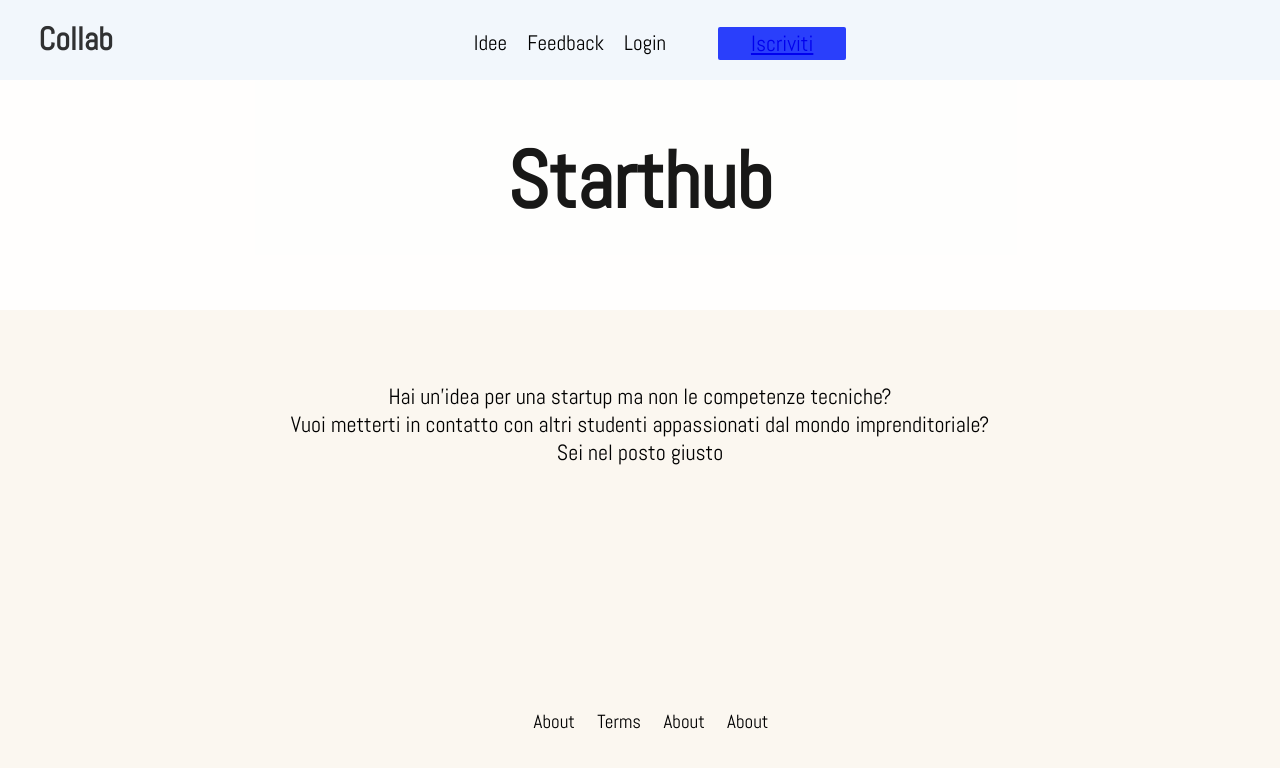
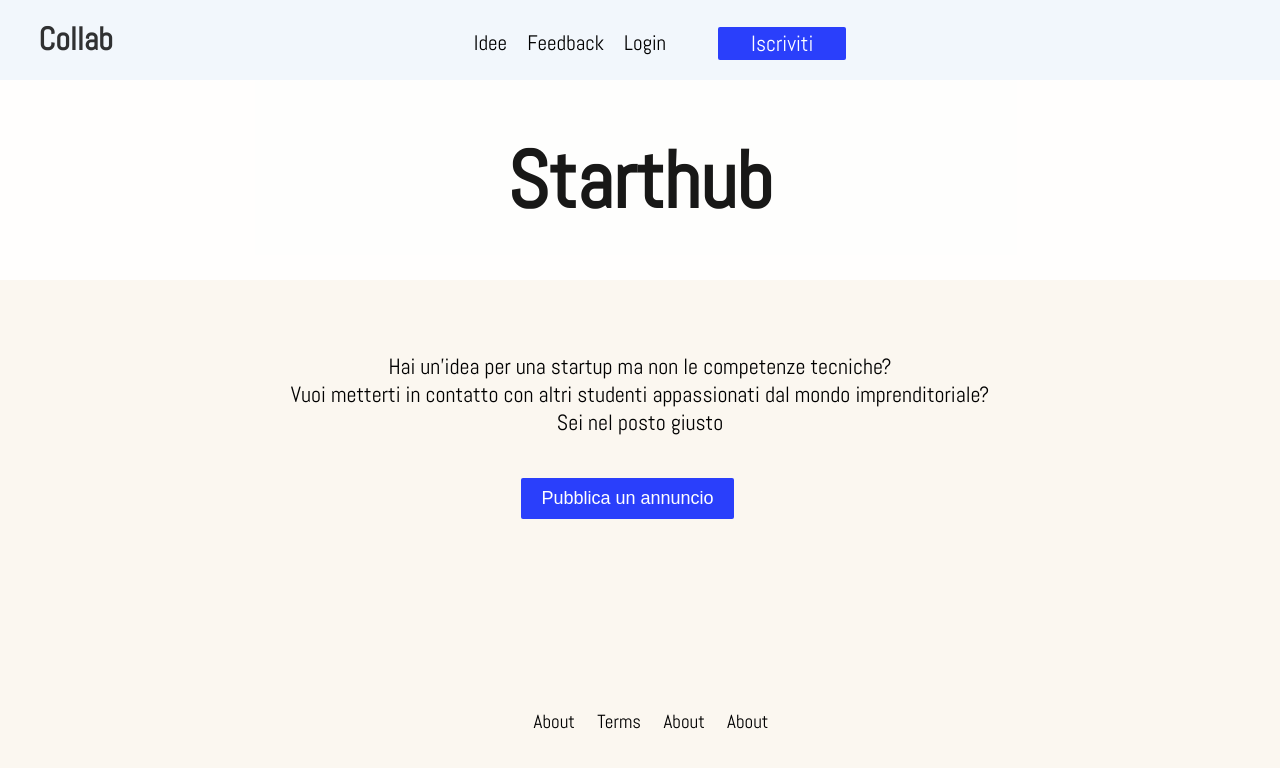
Before and after one commit to git-audo/starthub, a Django app: page /board/ in a window 1280 px wide. Shown: the top 768 px of the page. Run offline with Django 3.2, Linux system fonts and the light colour scheme; data that the repository does not hold is empty.

Commit message:
Added new post button and post publication date

```diff
--- a/board/static/css/style.css
+++ b/board/static/css/style.css
@@ -3,7 +3,7 @@ body {
     margin: 0px;
     display: grid;
     grid-template-columns: repeat(12, 1fr);
-    grid-template-rows: 80px 200px 280px repeat(auto-fill, 220px);
+    grid-template-rows: 80px 190px 340px repeat(auto-fill, 220px);
     font-family: 'Fira Sans', sans-serif;
     font-family: 'Abel', sans-serif;
     /* background-color: #F9F9F9; */
@@ -121,10 +121,25 @@ body {
 
 .content {
     grid-column: span 12;
-    padding: 50px 20px 0 20px;
+    padding: 50px 20px 10px 20px;
     text-align: center;
     font-size: 22px;
-//    box-shadow: 20px -6px 2px #E1E1E1;
+}
+
+#new-post {
+    border: none;
+    margin: 0 25px 0 0;
+    padding: 10px 20px 10px 20px;
+    background-color: #2a3ffb;
+    color: white;
+    text-align: center;
+    border-radius: 2px;
+    font-size: 18px;
+}
+
+#new-post:hover {
+    text-decoration: none;
+    opacity: 0.8;
 }
 
 .block_left, .block_right {
@@ -195,18 +210,19 @@ body {
     flex: 1;
     display: flex;
     flex-flow: column;
-    justify-content: center;
-    padding-left: 5%;
-    padding-bottom: 3%;
+    justify-content: flex-end;
+    padding: 0 30px 20px 0;
 }
 
 .stage_item {
     margin-top: 30px;
     background-color: #314455;
-    opacity: 0.06;
-    width: 14px;
-    height: 14px;
     border-radius: 16px;
+}
+
+.pub_date {
+    font-size: 18px;
+    opacity: 0.8;
 }
 
 mark {
@@ -252,7 +268,7 @@ mark {
 @media only screen and (min-width: 1200px)   {
     body {
         grid-template-columns: repeat(12, 1fr);
-        grid-template-rows: 80px 230px 230px repeat(auto-fill, 180px);
+        grid-template-rows: 80px 200px 260px repeat(auto-fill, 180px);
     }
 
     #home_button {
--- a/board/templates/index.html
+++ b/board/templates/index.html
@@ -20,7 +20,7 @@
       <li>Idee</li>
       <li>Feedback</li>
       <li>Login</li>
-      <li id="signup"><a href="post/new">Iscriviti</a></li>
+      <li id="signup">Iscriviti</li>
     </ul>
   </div>
   <div class="page_title">
@@ -30,6 +30,9 @@
 	<p>
 	    Hai un'idea per una startup ma non le competenze tecniche?</br>Vuoi metterti in contatto con altri studenti appassionati dal mondo imprenditoriale?</br>Sei nel posto giusto
 	</p>
+	<form action="post/new/">
+	  <input id="new-post" type="submit" value="Pubblica un annuncio"/>
+	</form>
   </div>
   <!-- <div class="search"> -->
   <!--     <input type="text" name="search"> -->
@@ -48,8 +51,7 @@
       </div>
       <div class="stage">
 	  <div class="stage_item" style="background-color:#2a3ffb;opacity:0.7"></div>
-	  <div class="stage_item"></div>
-	  <div class="stage_item"></div>
+	  <div class="pub_date">{{post.publication_date}}</div>
       </div>
   </div>
   {% endfor %}
```
